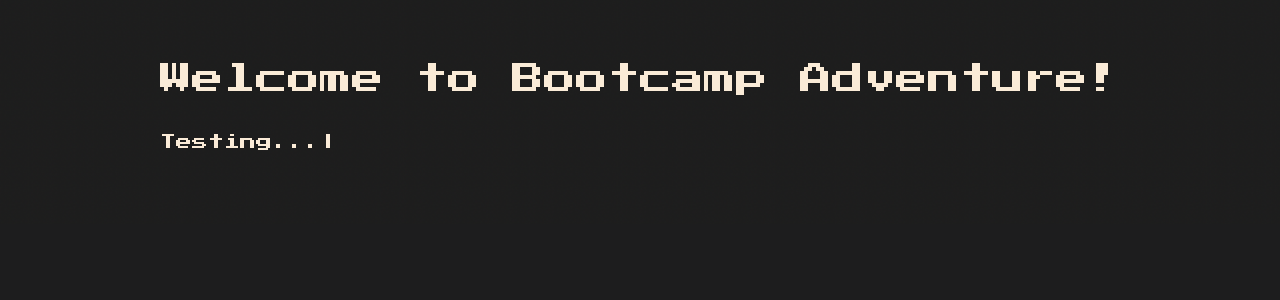
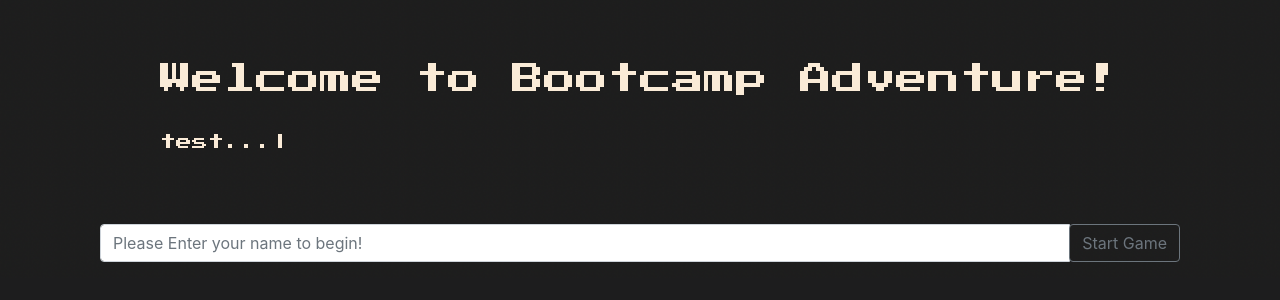
Before and after one commit to KTurnage/Project3, a React (Create React App) app in the folder client/: page / in a window 1280 px wide. Shown: the part 126-426 px from the top of the page. Built offline with nearby package versions, Linux system fonts and the light colour scheme.

Commit message:
most updated version

```diff
--- a/client/src/components/Buttons/index.js
+++ b/client/src/components/Buttons/index.js
@@ -1,19 +1,43 @@
 import React from 'react';
 import Button from 'react-bootstrap/Button';
-import ButtonGroup from 'react-bootstrap/ButtonGroup'
+import ButtonGroup from 'react-bootstrap/ButtonGroup';
+import rooms from '../frontDoor/rooms.json';
 
 
+class Buttons extends React.Component {
 
-function Buttons (){
+componentDidMount() {
+  console.log(rooms.rooms[1].optionsResults[0]);
+}
+
+// createButtons() {
+
+//   console.log(options);
+
+//   // for (var i = 0; i < options.length; i++) {
+//   //   return (
+//   //     <Button>{options[i].option}</Button>
+//   //   )
+//   // }
+// }
+
+render (){
   return (
 <div className="d-flex flex-column">
+
   <ButtonGroup size="lg">
-    <Button>Room 120</Button>
+    {rooms.rooms[this.props.index].optionsResults.map(option => (
+    <Button>{option.option}</Button>
+    )) }
+    {/* <Button></Button>
     <Button>Room 150</Button>
-    <Button>Garden Room</Button>
+    <Button>Garden Room</Button> */}
+    {/* {this.createButtons()} */}
   </ButtonGroup>
 
 </div>
   )}
 
+}
+
 export default Buttons;
--- /dev/null
+++ b/client/src/components/Hallway/hallway_style.css
@@ -0,0 +1,35 @@
+body {
+    background: #1d1d1e;
+    -webkit-background-size: cover;
+    -moz-background-size: cover;
+    -o-background-size: cover;
+    background-size: cover;
+    margin-top: -100px;
+
+}
+
+.container {
+    display: flex;
+    justify-content: center;
+    align-items: center;
+    flex-direction: column;
+
+}
+
+.typist {
+    font-family: 'Press Start 2P';
+    color: antiquewhite;
+    height: fit-content;
+    width: auto 0;
+    padding-top: 200px;
+    margin-bottom: 70px;
+}
+
+.form {
+    font-family: 'Press Start 2P';
+}
+
+.row-center {
+    text-align: center;
+    width: 100%;
+}
--- a/client/src/components/Hallway/index.js
+++ b/client/src/components/Hallway/index.js
@@ -2,36 +2,67 @@ import React from "react";
 import Container from "../Container";
 import Row from "../Row";
 import Col from "../Col";
-import Buttons from '../Buttons'
+import Typist from "react-typist";
+import Buttons from '../Buttons';
+import {Link} from "react-router-dom";
+import "./hallway_style.css";
 
-function Hallway() {
+
+
+class Hallway extends React.Component {
+
+
+    state = {
+        textComplete: false
+      }
+
+      onTextComplete = () => {
+        this.setState({
+          textComplete: true
+        });
+
+
+
+
+      };
+
+    render() {
       return (
-    <div>
+        <div className='body'>
 
           <Container style={{ marginTop: 30 }}>
             <Row>
               <Col size="md-12">
-            <h1>You are in the Hallway...</h1>
               </Col>
             </Row>
             <Row>
               <Col size="md-12">
-            <p>
+                <Typist className='typist' onTypingDone={this.onTextComplete}>
+                <h2>You are in the Hallway...</h2>
+                <br></br>
+                <br></br>
                   You look around...there is a piano in the corner, and several doors on either side of
                   the hallway. Behind each door is an opportunity to gain some smarts. Which room would you
                   like to go into?
-            </p>
+
+                </Typist>
+
 
               </Col>
             </Row>
             <Row>
             <Col size="md-12">
-    <Buttons></Buttons>
+            {this.state.textComplete ? <Buttons
+            index={0}
+            ></Buttons> : null}
             </Col>
             </Row>
           </Container>
         </div>
       );
     }
+}
+
+
 
 export default Hallway;
--- a/client/src/components/Nameform/index.js
+++ b/client/src/components/Nameform/index.js
@@ -1,4 +1,6 @@
-import React from 'react'
+import React from 'react';
+import {Link} from "react-router-dom";
+import { InputGroup, FormControl, Button } from 'react-bootstrap';
 
 
 
@@ -6,14 +8,14 @@ class NameForm extends React.Component {
 
   constructor(props) {
     super(props);
-      this.state = {value: ''};
+    this.state = { value: '' };
 
     this.handleChange = this.handleChange.bind(this);
     this.handleSubmit = this.handleSubmit.bind(this);
   }
 
   handleChange(event) {
-      this.setState({value: event.target.value});
+    this.setState({ value: event.target.value });
   }
 
   handleSubmit(event) {
@@ -23,13 +25,29 @@ class NameForm extends React.Component {
 
   render() {
     return (
-        <form onSubmit={this.handleSubmit}>
-          <label>
-            Name:
-            <input type="text" value={this.state.value} onChange={this.handleChange} />
-          </label>
-          <input type="submit" value="Submit" />
-        </form>
+      // <form onSubmit={this.handleSubmit}>
+      //   <label>
+      //     Name:
+      //     <input type="text" value={this.state.value} onChange={this.handleChange} />
+      //   </label>
+      //   <input type="submit" value="Submit" />
+      // </form>
+
+      <InputGroup className="mb-3" onSubmit={this.handleSubmit}>
+        <FormControl
+          placeholder="Please Enter your name to begin!"
+          aria-label="Please Enter your name to begin!"
+          aria-describedby="basic-addon2"
+          value={this.state.value}
+          onChange={this.handleChange}
+        />
+        <InputGroup.Append>
+          <Link to='/Hallway'>
+          <Button variant="outline-secondary"
+          >Start Game</Button>
+          </Link>
+        </InputGroup.Append>
+      </InputGroup>
     );
   }
 }
--- a/client/src/components/frontDoor/rooms.json
+++ b/client/src/components/frontDoor/rooms.json
@@ -8,8 +8,9 @@
                 {
                     "option": "Brayden walks by offers a tutoring session",
                     "result": "Fizz Buzz Algorithm",
-                    "answers": ["A", "B", "C"]
+                    "answers": ["A) arr[i + 1]", "B) fizzBuzz[i] ", "C) arr[i]"]
                 },
+
                 {
                     "option": "Work solo on your project",
                     "result": ["Congratulations, you learned stuffs. You earned 10 smarts", "You went down a rabbit hole, and learned nothing. You lost an additional 5% battery."]
--- a/client/src/components/pages/Startpage.js
+++ b/client/src/components/pages/Startpage.js
@@ -7,18 +7,23 @@ import Typist from "react-typist";
 import "./startpage_style.css";
 
 
+
 class Startpage extends React.Component {
 
+  state = {
+    textComplete: false
+  }
+
   onTextComplete = () => {
-    return (
-      <>
-        <Nameform className="form">
-        </Nameform>
-      </>
-    )
+    this.setState({
+      textComplete: true
+    });
+
+
 
 
   };
+
 
   render() {
     return (
@@ -38,20 +43,20 @@ class Startpage extends React.Component {
                   <br></br>
                   {/* You are enrolled in a super intense coding boot camp. You have survived 11 weeks of class. It all comes down to final project week. Your mind is swimming in curly braces and semi colons. You arrive at 1901 E Asbury Ave. You don’t quite have all the knowledge required to complete your project. There are several rooms inside with multiple resources available to increase your smarts. Every event that you choose to participate in will drain a bit of your battery.
 
-                  Each event will drain 10% of your battery life. An incorrect answer will result in an additional 5% off of battery life. Each successful completion of an even will increase your smarts by 10 smarts.
+                  Each event will drain 10% of your battery life. An incorrect answer will result in an additional 5% off of battery life. Each successful completion of an event will increase your smarts by 10 smarts.
                   The odds of your successful Heroku deployment is equal to your smarts.
 
                   Your goal is to gain enough smarts to successfully deploy to Heroku before your computer runs out of battery life. */}
 
-                  Testing...
+                  test...
               </Typist>
               </div>
             </Col>
           </Row>
           <Row className="row-center">
             <Col size="md-12">
-              {/* <Nameform className="form">
-              </Nameform> */}
+              {this.state.textComplete ?  <Nameform className="form" style={{ color: 'white', }}></Nameform> : null
+              }
             </Col>
           </Row>
         </Container>
--- a/client/src/index.css
+++ b/client/src/index.css
@@ -21,3 +21,7 @@ code {
     -o-background-size: contain;
     background-size: 1920px 1080px, cover;
 }
+
+/* .progress {
+  margin-top: 120px;
+} */
```
Lines whose indentation alone changed are shown as unchanged.
